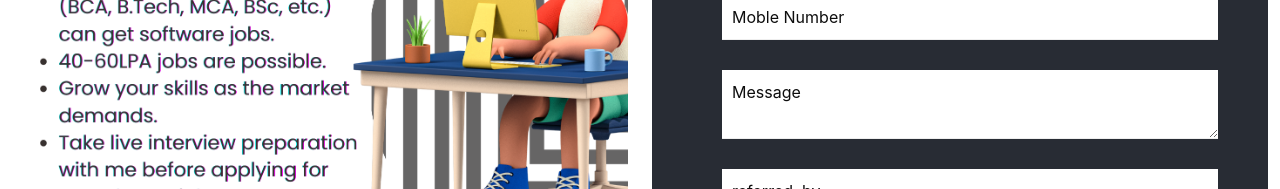
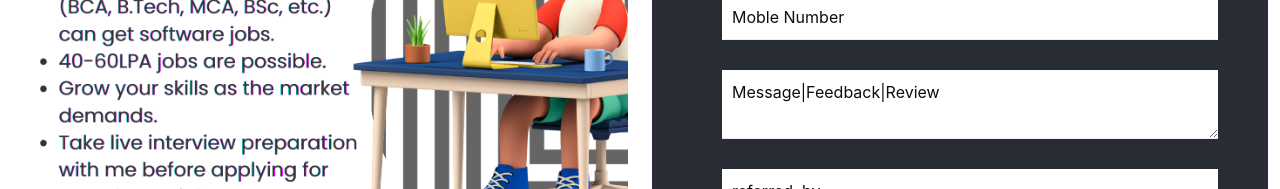
Before and after one commit to Santhosh-CS07/nichelearning, a React (Create React App) app: page / in a window 1280 px wide. Shown: the part 678-867 px from the top of the page. Built offline with nearby package versions, Linux system fonts and the light colour scheme.

Commit message:
feddback added

```diff
--- a/src/App.js
+++ b/src/App.js
@@ -85,7 +85,7 @@ function App() {
                   onChange={(e) => { setNumber(e.target.value) }}
                 />
                 <textarea
-                  placeholder="Message"
+                  placeholder="Message|Feedback|Review"
                   value={message}
                   onChange={(e) => setMessage(e.target.value)}
                 />
```
